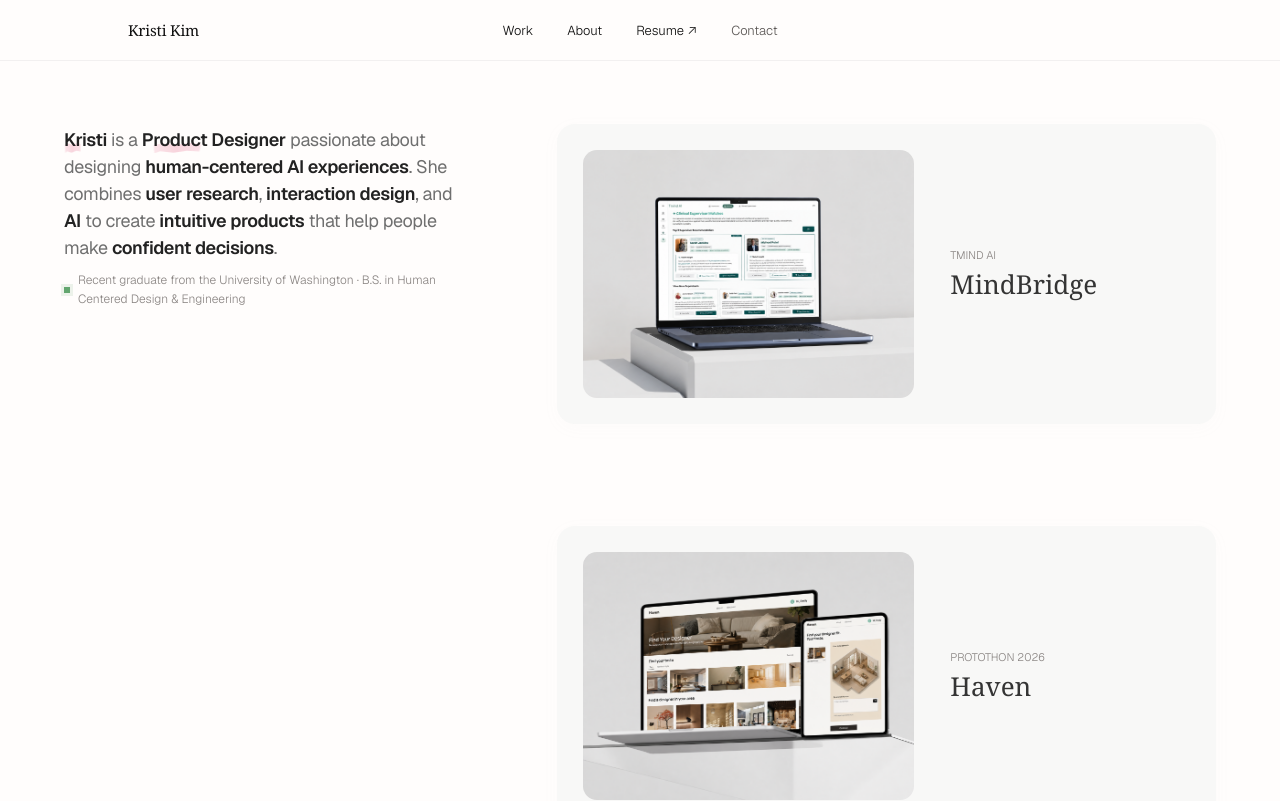
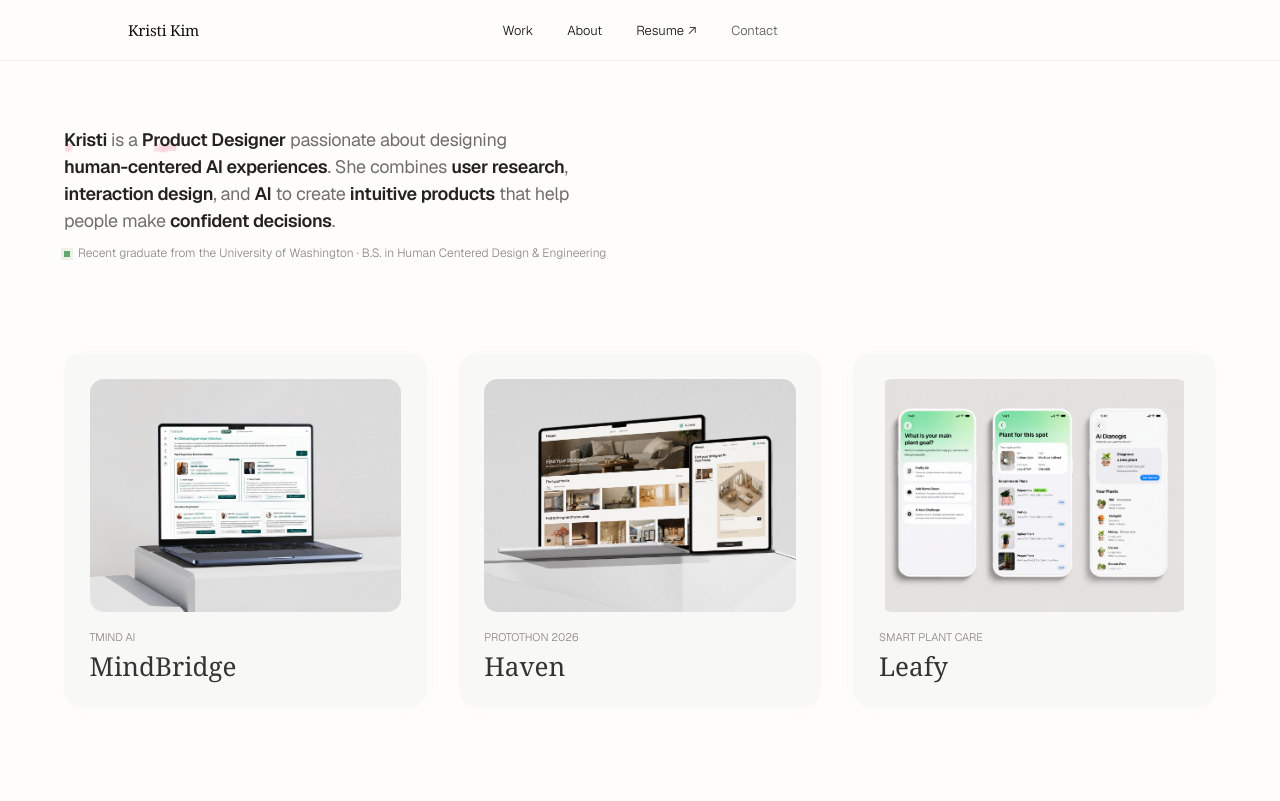
Before and after one commit to krisooti/Portfolio, a Next.js app: page / in a window 1280 px wide. Shown: the top 801 px of the page. Built offline with nearby package versions, Linux system fonts and the light colour scheme; no server answers.

Commit message:
Update selected work grid

```diff
--- a/app/page.tsx
+++ b/app/page.tsx
@@ -20,15 +20,15 @@ function ProjectCard({ project }: { project: Project }) {
   return (
     <Link
       href={`/work/${project.slug}`}
-      className="project-card group relative grid grid-cols-[minmax(0,0.58fr)_minmax(220px,0.42fr)] items-center gap-[clamp(20px,3vw,36px)] rounded-[18px] bg-[var(--surface-neutral)] p-[clamp(18px,2vw,28px)] shadow-[0_4px_18px_rgba(190,190,190,0.035)] transition-[background-color,box-shadow,transform] duration-[350ms] ease-[cubic-bezier(0.22,1,0.36,1)] hover:-translate-y-1 hover:bg-[var(--surface-neutral-hover)] hover:shadow-[0_10px_28px_rgba(0,0,0,0.06)] focus-visible:-translate-y-1 focus-visible:bg-[var(--surface-neutral-hover)] focus-visible:shadow-[0_10px_28px_rgba(0,0,0,0.06)] focus-visible:outline-none max-[760px]:grid-cols-1 max-[560px]:w-[min(100%,460px)]"
+      className="project-card group relative grid h-full grid-cols-1 content-start gap-[18px] rounded-[18px] bg-[var(--surface-neutral)] p-[clamp(18px,2vw,28px)] shadow-[0_4px_18px_rgba(190,190,190,0.035)] transition-[background-color,box-shadow,transform] duration-[350ms] ease-[cubic-bezier(0.22,1,0.36,1)] hover:-translate-y-1 hover:bg-[var(--surface-neutral-hover)] hover:shadow-[0_10px_28px_rgba(0,0,0,0.06)] focus-visible:-translate-y-1 focus-visible:bg-[var(--surface-neutral-hover)] focus-visible:shadow-[0_10px_28px_rgba(0,0,0,0.06)] focus-visible:outline-none max-[560px]:w-[min(100%,460px)]"
       aria-label={`Open ${project.title} case study`}
     >
       <div
-        className={`project-image relative w-full overflow-hidden rounded-[14px] bg-transparent p-0 transition-transform duration-[350ms] ease-[cubic-bezier(0.22,1,0.36,1)] ${project.imageClass}`}
+        className={`project-image relative aspect-[4/3] w-full overflow-hidden rounded-[14px] bg-transparent p-0 transition-transform duration-[350ms] ease-[cubic-bezier(0.22,1,0.36,1)] ${project.imageClass}`}
       >
         {project.cardImage ? (
           <img
-            className="block h-auto w-full object-contain object-center transition-transform duration-[350ms] ease-[cubic-bezier(0.22,1,0.36,1)] group-hover:scale-[1.015] group-focus-visible:scale-[1.015]"
+            className="block h-full w-full object-contain object-center transition-transform duration-[350ms] ease-[cubic-bezier(0.22,1,0.36,1)] group-hover:scale-[1.015] group-focus-visible:scale-[1.015]"
             src={project.cardImage.src}
             alt={project.cardImage.alt}
           />
@@ -58,11 +58,11 @@ export default function Home() {
       <SiteNav home />
 
       <section
-        className="mx-auto grid min-h-screen w-[min(100%,1440px)] grid-cols-[minmax(280px,0.38fr)_minmax(0,0.62fr)] items-start gap-[clamp(48px,7vw,112px)] px-[clamp(24px,5vw,72px)] pb-[104px] pt-[124px] max-[980px]:grid-cols-[minmax(240px,0.36fr)_minmax(0,0.64fr)] max-[980px]:gap-[clamp(32px,5vw,56px)] max-[980px]:pt-[116px] max-[560px]:grid-cols-1 max-[560px]:gap-[58px] max-[560px]:px-[18px] max-[560px]:pb-[76px] max-[560px]:pt-[126px]"
+        className="mx-auto grid min-h-screen w-[min(100%,1440px)] grid-cols-1 items-start gap-[clamp(54px,7vw,92px)] px-[clamp(24px,5vw,72px)] pb-[104px] pt-[124px] max-[980px]:gap-[clamp(40px,6vw,64px)] max-[980px]:pt-[116px] max-[560px]:gap-[48px] max-[560px]:px-[18px] max-[560px]:pb-[76px] max-[560px]:pt-[126px]"
         id="work"
         aria-labelledby="intro-title"
       >
-        <aside className="sticky top-[100px] h-fit pt-0.5 max-[560px]:static max-[560px]:pt-0">
+        <aside className="h-fit pt-0.5 max-[560px]:pt-0">
           <div className="min-w-0 text-left">
             <h1
               id="intro-title"
@@ -109,7 +109,7 @@ export default function Home() {
           </div>
         </aside>
         <div
-          className="grid min-w-0 gap-[clamp(68px,8vw,112px)] max-[560px]:justify-items-center max-[560px]:gap-[62px]"
+          className="grid min-w-0 grid-cols-3 items-stretch gap-8 max-[1100px]:grid-cols-2 max-[560px]:grid-cols-1 max-[560px]:justify-items-center max-[560px]:gap-7"
           aria-label="Featured projects"
         >
           {featuredProjects.map((project) => (
```
